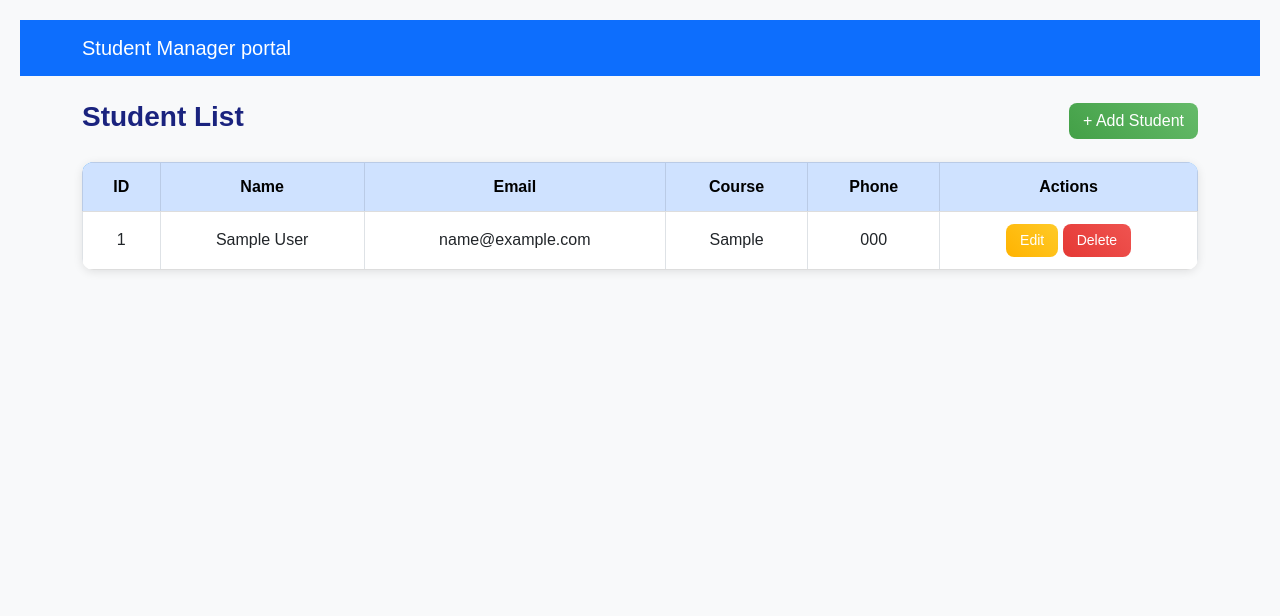
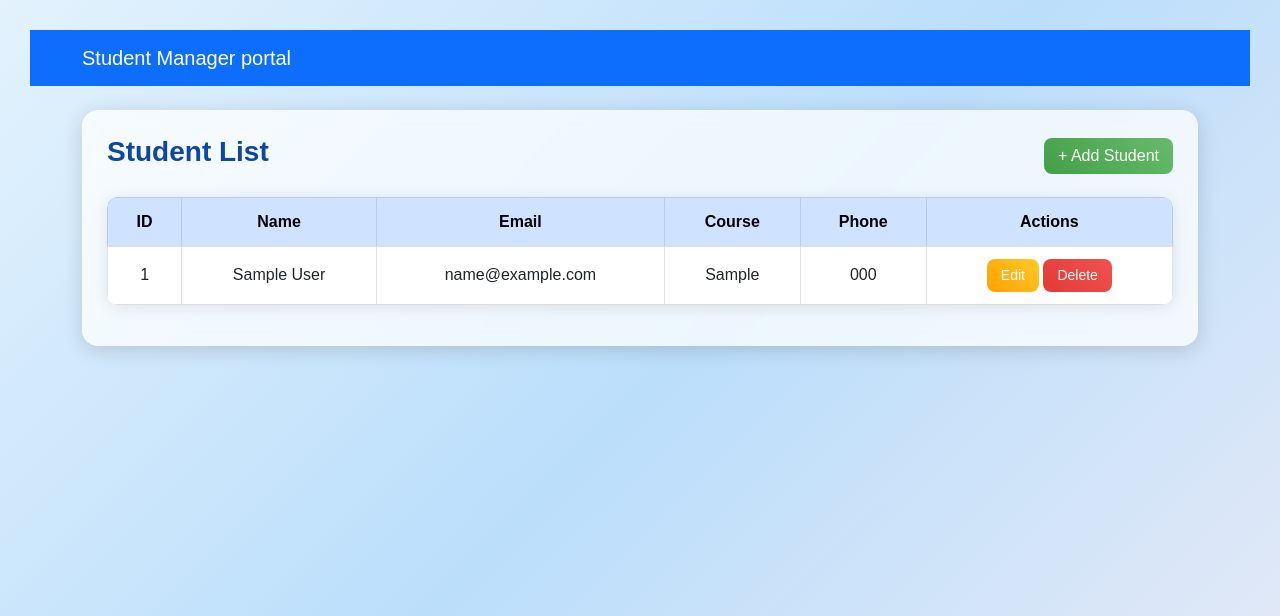
Before and after one commit to naveen-sharma15/flask-student-app, a Flask app: page / in a window 1280 px wide. Shown: the top 616 px of the page. Run offline with Flask 3, Linux system fonts and the light colour scheme; tables that the repository leaves empty hold one stand-in row (values such as "Sample post").

Commit message:
Enhance styles and structure for student list page
Updated styles for body, buttons, and tables. Added a new container for the student list.

```diff
--- a/templates/index.html
+++ b/templates/index.html
@@ -5,16 +5,17 @@
    GLOBAL STYLES
 ========================= */
 body {
-  background-color: #f5f7fa;
+  background: linear-gradient(135deg, #e3f2fd, #bbdefb, #e8eaf6);
+  background-attachment: fixed;
   font-family: 'Poppins', sans-serif;
   margin: 0;
-  padding: 20px;
+  padding: 30px;
   color: #333;
 }
 
 h3 {
   font-weight: 600;
-  color: #1a237e;
+  color: #0d47a1;
 }
 
 .btn {
@@ -26,16 +27,18 @@ h3 {
 
 .btn:hover {
   transform: scale(1.05);
+  box-shadow: 0 4px 12px rgba(0, 0, 0, 0.2);
 }
 
 /* =========================
    TABLE STYLING
 ========================= */
 .table {
-  background-color: #fff;
+  background-color: #ffffffcc;
+  backdrop-filter: blur(6px);
   border-radius: 12px;
   overflow: hidden;
-  box-shadow: 0 2px 10px rgba(0, 0, 0, 0.1);
+  box-shadow: 0 2px 15px rgba(0, 0, 0, 0.1);
   width: 100%;
   border-collapse: collapse;
 }
@@ -54,8 +57,8 @@ h3 {
 }
 
 .table-hover tbody tr:hover {
-  background-color: #f0f4ff;
-  transition: 0.2s;
+  background-color: #f1f8ff;
+  transition: background-color 0.3s ease;
 }
 
 /* =========================
@@ -68,7 +71,7 @@ h3 {
 }
 
 .btn-warning {
-  background: linear-gradient(45deg, #ffb300, #ffca28);
+  background: linear-gradient(45deg, #ffa000, #ffca28);
   border: none;
   color: #fff;
 }
@@ -93,6 +96,17 @@ h3 {
 }
 
 /* =========================
+   CARD WRAPPER
+========================= */
+.container-box {
+  background-color: #ffffffbb;
+  padding: 25px;
+  border-radius: 16px;
+  box-shadow: 0 4px 20px rgba(0, 0, 0, 0.15);
+  backdrop-filter: blur(8px);
+}
+
+/* =========================
    RESPONSIVE DESIGN
 ========================= */
 @media (max-width: 768px) {
@@ -109,6 +123,7 @@ h3 {
 }
 </style>
 
+<div class="container-box">
   <div class="d-flex justify-content-between align-items-center mb-3">
     <h3>Student List</h3>
     <a href="{{ url_for('add_student') }}" class="btn btn-success">+ Add Student</a>
@@ -142,4 +157,5 @@ h3 {
       {% endfor %}
     </tbody>
   </table>
+</div>
 {% endblock %}
```
Lines whose indentation alone changed are shown as unchanged.
